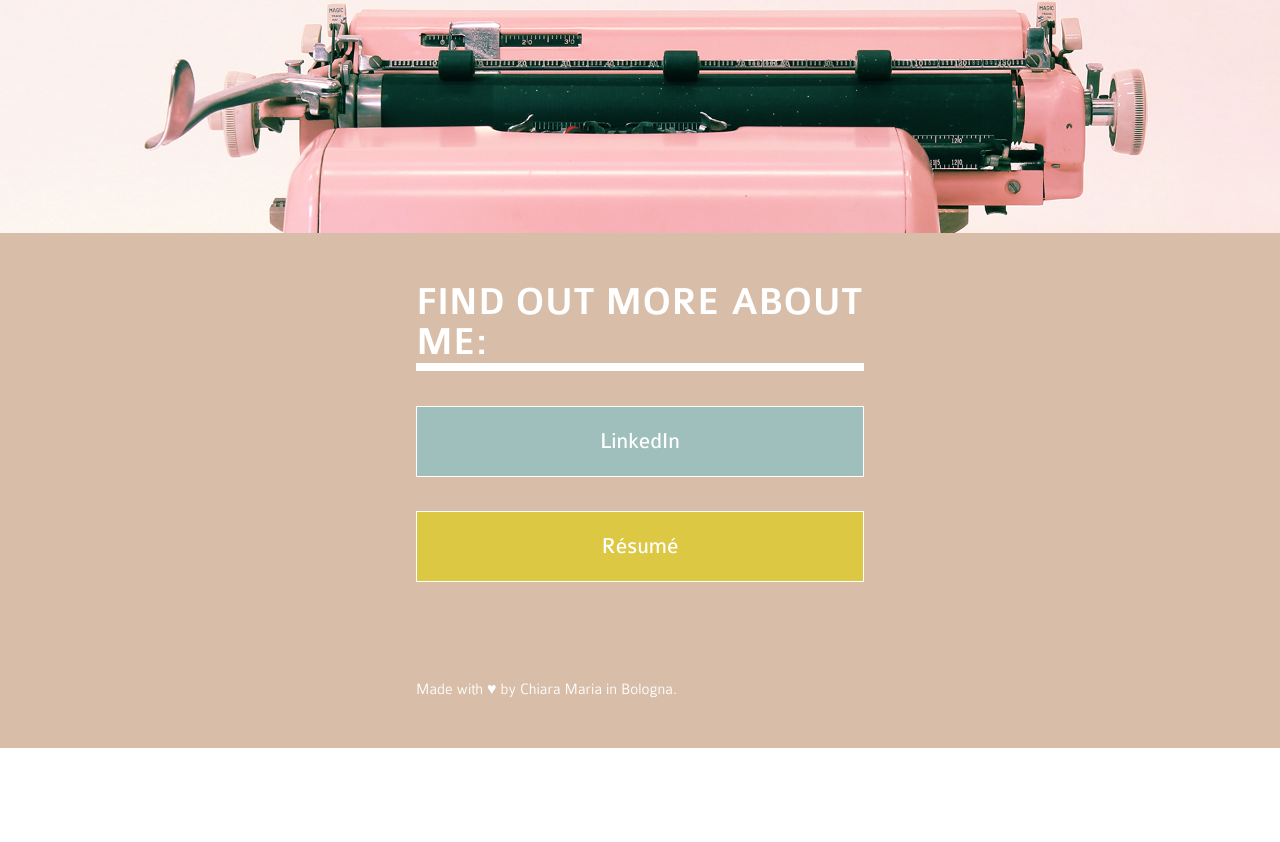
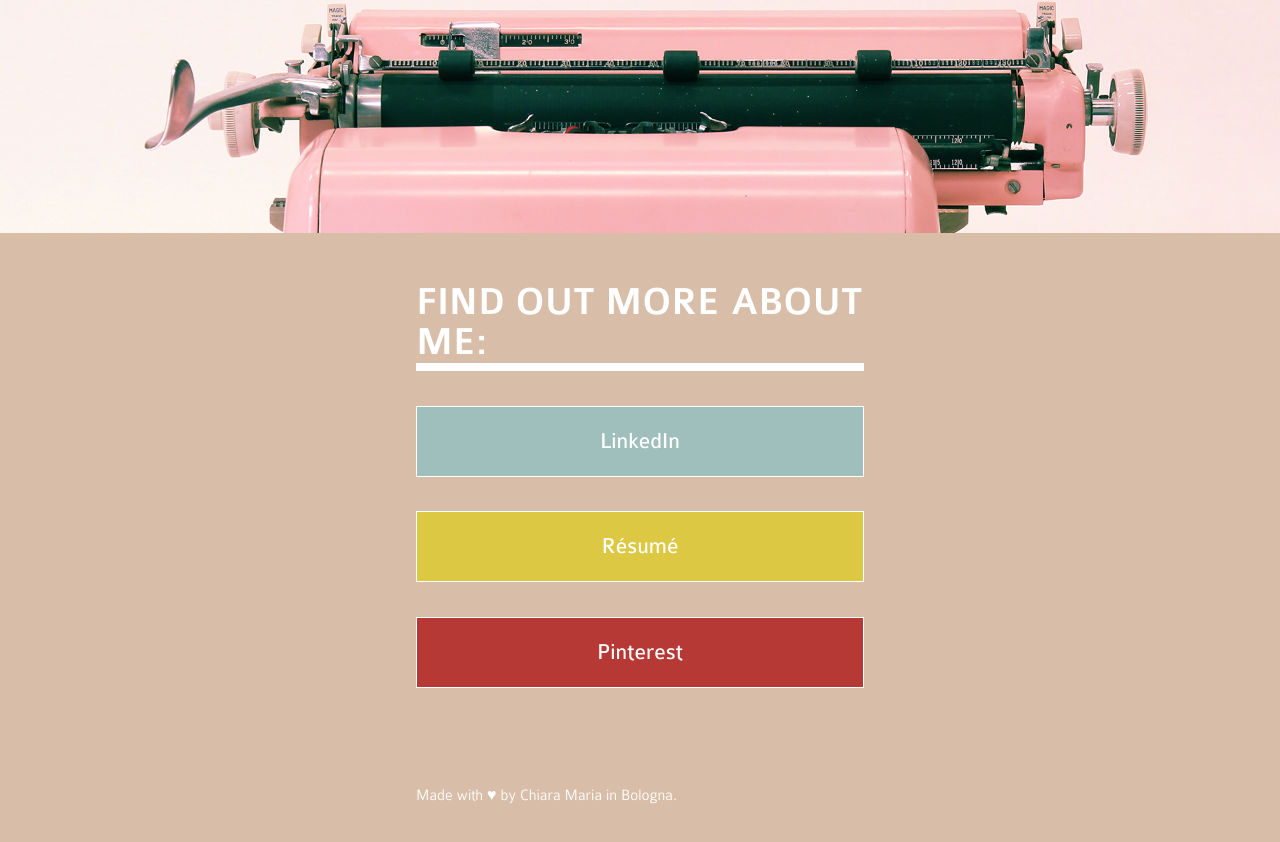
Before and after one commit to poliedra86/poliedra86.github.io, a plain HTML site: page index.html in a window 1280 px wide. Shown: the part 3241-4083 px from the top of the page. Before the commit the page ends 3989 px from the top, so only its background shows below. Drawn offline with Linux system fonts and the light colour scheme.

Commit message:
Aggiunta pulsante Pinterest

```diff
--- a/index.html
+++ b/index.html
@@ -146,7 +146,7 @@
 			<h2>FIND OUT MORE ABOUT ME:</h2>
 			<a href="https://it.linkedin.com/in/chiaramariadabusti" class="button button-lin" target="_blank">LinkedIn</a>
 			<a href="Dabusti_Chiara_Maria_CV.pdf" class="button button-cv" target="_blank">R&eacute;sum&eacute;</a>
-
+			<a href="https://www.pinterest.it/poliedra/" class="button button-pin" target="_blank">Pinterest</a>
 			<footer>Made with &hearts; by Chiara Maria in Bologna.</footer>
 
 		</div>
--- a/style.css
+++ b/style.css
@@ -332,9 +332,9 @@
 
   }
 
-  .button-tumblr {
+  .button-pin {
 
-    background-color: #e59878;
+    background-color: #b63935;
 
   }
 
```
